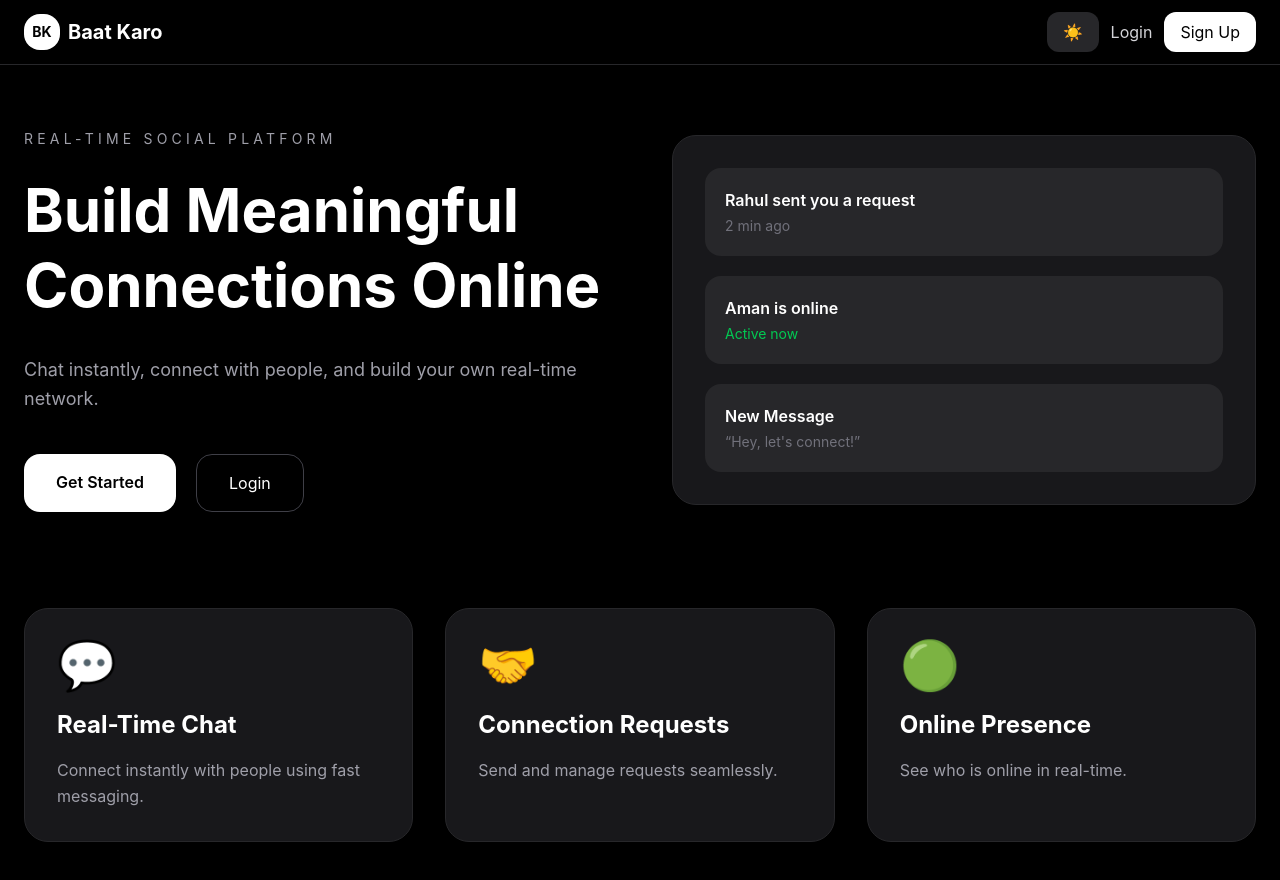
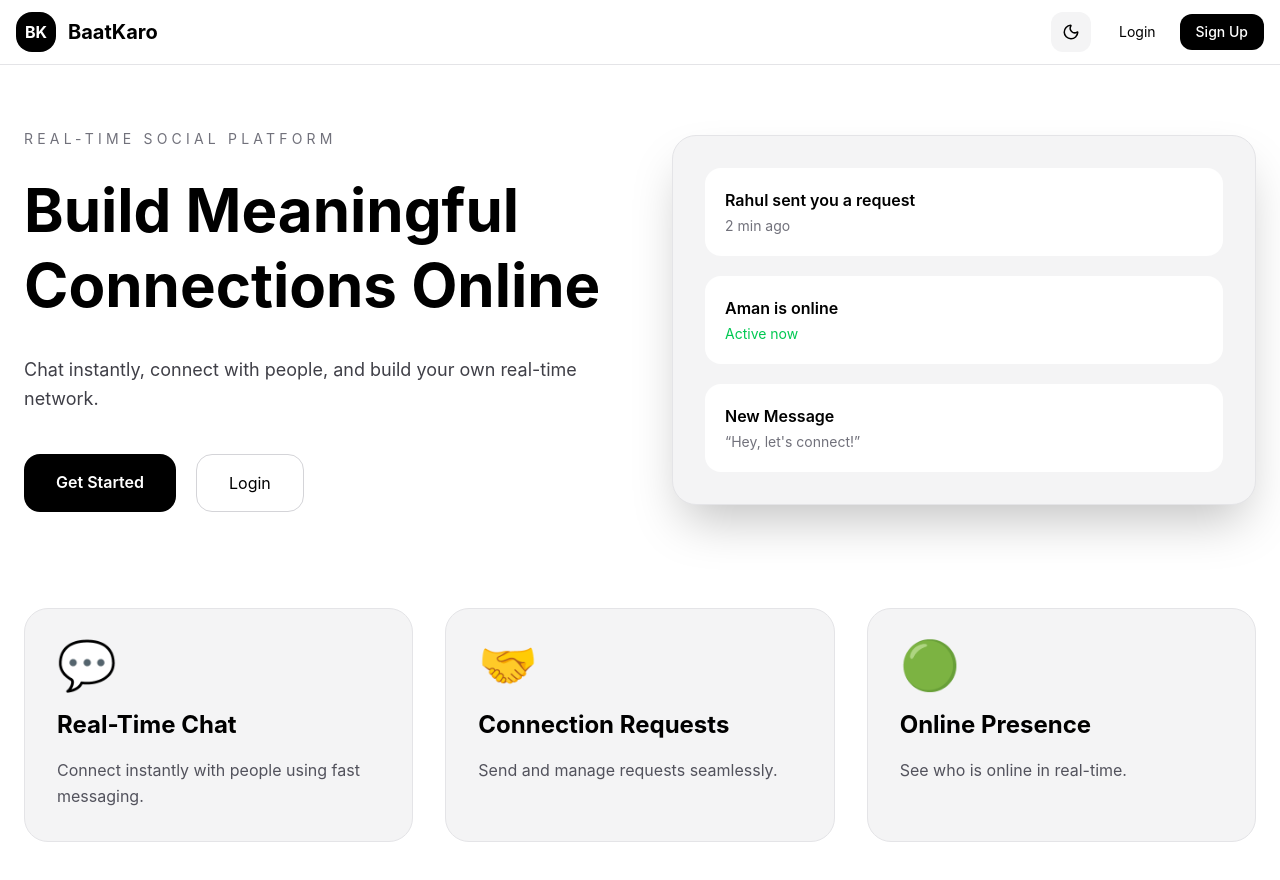
Before and after one commit to prateekydv01/baatkaro_frontend, a React app: page / in a window 1280 px wide. Shown: the top 880 px of the page. Built offline with nearby package versions, Linux system fonts and the light colour scheme; no server answers; the HTML template or start-up script is replaced by a standard one.

Commit message:
frontend navbar fixed

```diff
--- a/src/components/navbar/Navbar.jsx
+++ b/src/components/navbar/Navbar.jsx
@@ -1,40 +1,75 @@
-import React, { useState } from "react";
-
+import React, { useEffect, useState } from "react";
 import { useDispatch, useSelector } from "react-redux";
-
 import { logout } from "../../store/authSlice";
-
 import { logoutUser } from "../../../api/auth";
-
-import {
-   useNavigate,
-   useLocation
-} from "react-router-dom";
-
-import ThemeButton from "./ThemeButton";
+import { useLocation, useNavigate } from "react-router-dom";
 
 import {
    Menu,
    X,
    MessageCircle,
-   Users
+   Users,
+   Moon,
+   Sun
 } from "lucide-react";
 
 function Navbar() {
 
    const dispatch = useDispatch();
-
    const navigate = useNavigate();
-
    const location = useLocation();
 
-   const [menuOpen, setMenuOpen] =
-      useState(false);
+   const [menuOpen, setMenuOpen] = useState(false);
+   const [darkMode, setDarkMode] = useState(false);
 
-   const { status, userData } =
-      useSelector(
+   const { status, userData } = useSelector(
       (state) => state.auth
    );
+
+   useEffect(() => {
+
+      const savedTheme =
+         localStorage.getItem("theme");
+
+      if (savedTheme === "dark") {
+
+         document.documentElement.classList.add("dark");
+         setDarkMode(true);
+
+      } else {
+
+         document.documentElement.classList.remove("dark");
+         setDarkMode(false);
+
+      }
+
+   }, []);
+
+   const toggleTheme = () => {
+
+      if (darkMode) {
+
+         document.documentElement.classList.remove("dark");
+
+         localStorage.setItem(
+            "theme",
+            "light"
+         );
+
+      } else {
+
+         document.documentElement.classList.add("dark");
+
+         localStorage.setItem(
+            "theme",
+            "dark"
+         );
+
+      }
+
+      setDarkMode(!darkMode);
+
+   };
 
    const handleLogout = async () => {
 
@@ -54,8 +89,12 @@ function Navbar() {
 
    };
 
-   const isActive = (path) =>
-      location.pathname === path;
+   const navBtn = (active) =>
+      `px-4 py-2 rounded-xl text-sm font-medium transition-all duration-200 ${
+         active
+            ? "bg-black text-white dark:bg-white dark:text-black"
+            : "text-black dark:text-white hover:bg-zinc-100 dark:hover:bg-zinc-900"
+      }`;
 
    return (
 
@@ -63,43 +102,46 @@ function Navbar() {
          className="
             sticky top-0 z-50
 
-            bg-white/80 dark:bg-black/80
-            backdrop-blur-xl
-
             border-b border-zinc-200
             dark:border-zinc-800
+
+            bg-white/70 dark:bg-black/70
+
+            backdrop-blur-xl
          "
       >
 
          <div
             className="
-               h-16
-               px-4 md:px-6
+               max-w-7xl mx-auto
+
+               h-16 px-4
 
                flex items-center justify-between
             "
          >
 
-            {/* LEFT */}
+            {/* LOGO */}
 
             <div
                onClick={() => navigate("/")}
                className="
-                  flex items-center gap-2
+                  flex items-center gap-3
                   cursor-pointer
                "
             >
 
                <div
                   className="
-                     h-9 w-9 rounded-2xl
+                     h-10 w-10 rounded-2xl
 
-                     bg-black text-white
-                     dark:bg-white dark:text-black
+                     bg-black dark:bg-white
+
+                     text-white dark:text-black
 
                      flex items-center justify-center
 
-                     font-bold text-sm
+                     font-bold
                   "
                >
                   BK
@@ -108,12 +150,13 @@ function Navbar() {
                <h1
                   className="
                      text-lg md:text-xl
+
                      font-bold
 
                      text-black dark:text-white
                   "
                >
-                  Baat Karo
+                  BaatKaro
                </h1>
 
             </div>
@@ -133,47 +176,35 @@ function Navbar() {
 
                      <button
                         onClick={() => navigate("/friends")}
-                        className={`
-                           flex items-center gap-2
+                        className={navBtn(
+                           location.pathname === "/friends"
+                        )}
+                     >
 
-                           px-4 py-2 rounded-xl
-
-                           transition
-
-                           ${
-                              isActive("/friends")
-                                 ? "bg-black text-white dark:bg-white dark:text-black"
-                                 : "text-zinc-600 hover:bg-zinc-100 dark:text-zinc-300 dark:hover:bg-zinc-900"
-                           }
-                        `}
-                     >
+                        <div className="flex items-center gap-2">
 
                            <Users size={18} />
 
                            Friends
 
+                        </div>
+
                      </button>
 
                      <button
                         onClick={() => navigate("/chat")}
-                        className={`
-                           flex items-center gap-2
+                        className={navBtn(
+                           location.pathname === "/chat"
+                        )}
+                     >
 
-                           px-4 py-2 rounded-xl
-
-                           transition
-
-                           ${
-                              isActive("/chat")
-                                 ? "bg-black text-white dark:bg-white dark:text-black"
-                                 : "text-zinc-600 hover:bg-zinc-100 dark:text-zinc-300 dark:hover:bg-zinc-900"
-                           }
-                        `}
-                     >
+                        <div className="flex items-center gap-2">
 
                            <MessageCircle size={18} />
 
                            Chats
+
+                        </div>
 
                      </button>
 
@@ -181,11 +212,41 @@ function Navbar() {
 
                )}
 
-               <ThemeButton />
+               {/* THEME BUTTON */}
+
+               <button
+                  onClick={toggleTheme}
+                  className="
+                     h-10 w-10 rounded-xl
+
+                     flex items-center justify-center
+
+                     bg-zinc-100 dark:bg-zinc-900
+
+                     text-black dark:text-white
+
+                     transition
+                  "
+               >
+
+                  {
+                     darkMode
+                        ? <Sun size={18} />
+                        : <Moon size={18} />
+                  }
+
+               </button>
+
+               {/* USER */}
 
                {status ? (
 
-                  <>
+                  <div
+                     className="
+                        flex items-center gap-3
+                        ml-2
+                     "
+                  >
 
                      <div
                         className="
@@ -195,43 +256,45 @@ function Navbar() {
 
                            flex items-center justify-center
 
-                           font-semibold
-                           uppercase
+                           uppercase font-semibold
 
                            text-black dark:text-white
                         "
                      >
+
                         {userData?.username?.charAt(0)}
+
                      </div>
 
                      <button
                         onClick={handleLogout}
                         className="
+                           text-sm font-medium
+
                            text-red-500
                            hover:text-red-600
-
-                           text-sm font-medium
                         "
                      >
                         Logout
                      </button>
 
-                  </>
+                  </div>
 
                ) : (
 
-                  <div className="flex items-center gap-3">
+                  <div className="flex items-center gap-2">
 
                      <button
                         onClick={() => navigate("/login")}
                         className="
-                           text-zinc-600
-                           dark:text-zinc-300
+                           px-4 py-2 rounded-xl
 
-                           hover:text-black
-                           dark:hover:text-white
+                           text-sm
 
-                           transition
+                           text-black dark:text-white
+
+                           hover:bg-zinc-100
+                           dark:hover:bg-zinc-900
                         "
                      >
                         Login
@@ -242,10 +305,11 @@ function Navbar() {
                         className="
                            px-4 py-2 rounded-xl
 
-                           bg-black text-white
+                           bg-black dark:bg-white
 
-                           dark:bg-white
-                           dark:text-black
+                           text-white dark:text-black
+
+                           text-sm font-medium
                         "
                      >
                         Sign Up
@@ -257,15 +321,14 @@ function Navbar() {
 
             </div>
 
-            {/* MOBILE MENU BUTTON */}
+            {/* MOBILE BUTTON */}
 
             <button
                onClick={() => setMenuOpen(!menuOpen)}
                className="
                   md:hidden
 
-                  text-black
-                  dark:text-white
+                  text-black dark:text-white
                "
             >
 
@@ -313,6 +376,8 @@ function Navbar() {
 
                               px-4 py-3 rounded-xl
 
+                              text-black dark:text-white
+
                               hover:bg-zinc-100
                               dark:hover:bg-zinc-900
                            "
@@ -333,6 +398,8 @@ function Navbar() {
                               flex items-center gap-3
 
                               px-4 py-3 rounded-xl
+
+                              text-black dark:text-white
 
                               hover:bg-zinc-100
                               dark:hover:bg-zinc-900
@@ -371,7 +438,10 @@ function Navbar() {
                            onClick={() => navigate("/login")}
                            className="
                               px-4 py-3 rounded-xl
+
                               text-left
+
+                              text-black dark:text-white
 
                               hover:bg-zinc-100
                               dark:hover:bg-zinc-900
@@ -385,10 +455,9 @@ function Navbar() {
                            className="
                               px-4 py-3 rounded-xl
 
-                              bg-black text-white
+                              bg-black dark:bg-white
 
-                              dark:bg-white
-                              dark:text-black
+                              text-white dark:text-black
                            "
                         >
                            Sign Up
@@ -398,9 +467,32 @@ function Navbar() {
 
                   )}
 
-                  <div className="pt-2">
-                     <ThemeButton />
-                  </div>
+                  {/* MOBILE THEME */}
+
+                  <button
+                     onClick={toggleTheme}
+                     className="
+                        mt-2
+
+                        h-12 rounded-xl
+
+                        bg-zinc-100 dark:bg-zinc-900
+
+                        flex items-center justify-center gap-2
+
+                        text-black dark:text-white
+                     "
+                  >
+
+                     {
+                        darkMode
+                           ? <Sun size={18} />
+                           : <Moon size={18} />
+                     }
+
+                     Theme
+
+                  </button>
 
                </div>
 
```
Lines whose indentation alone changed are shown as unchanged.
